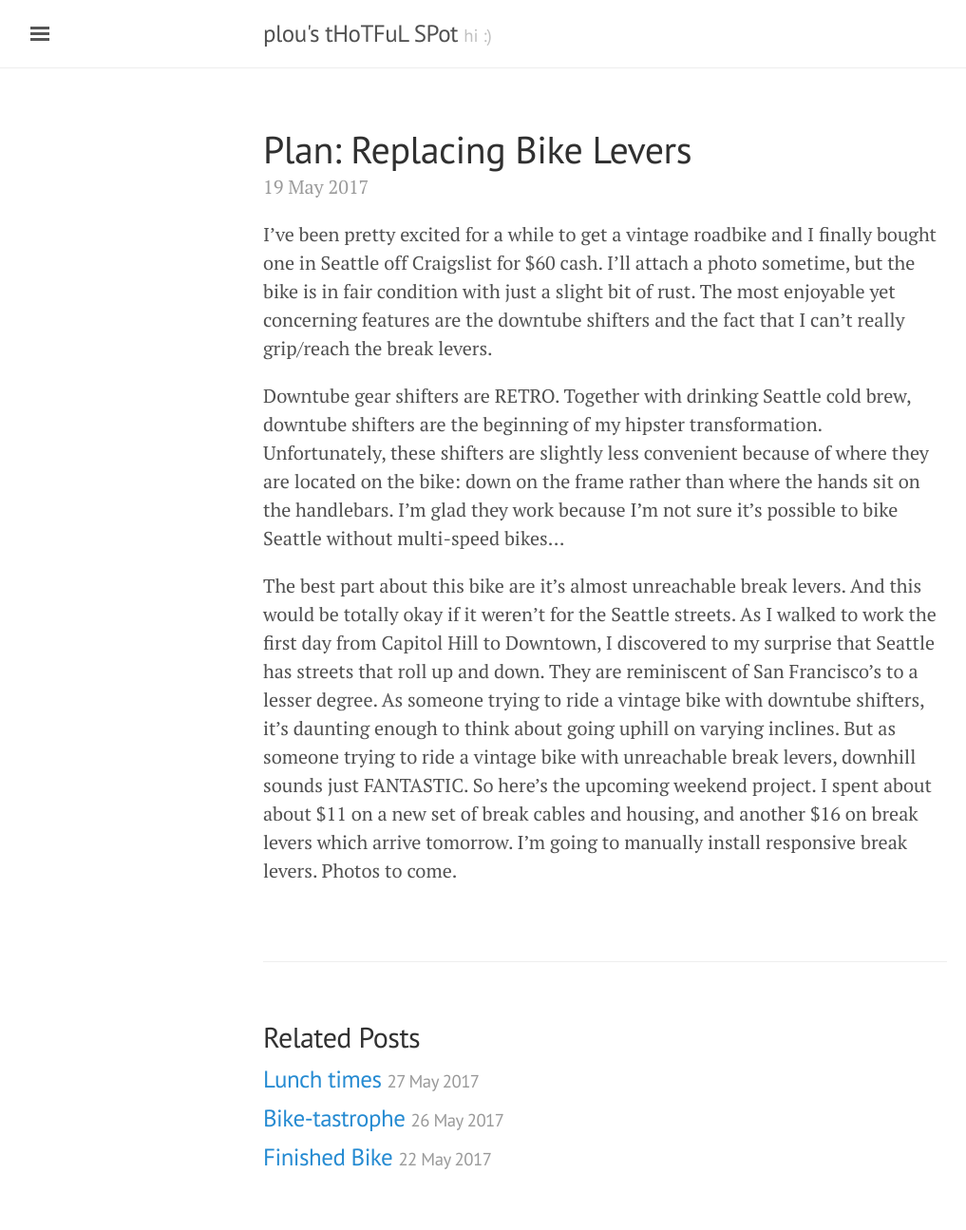
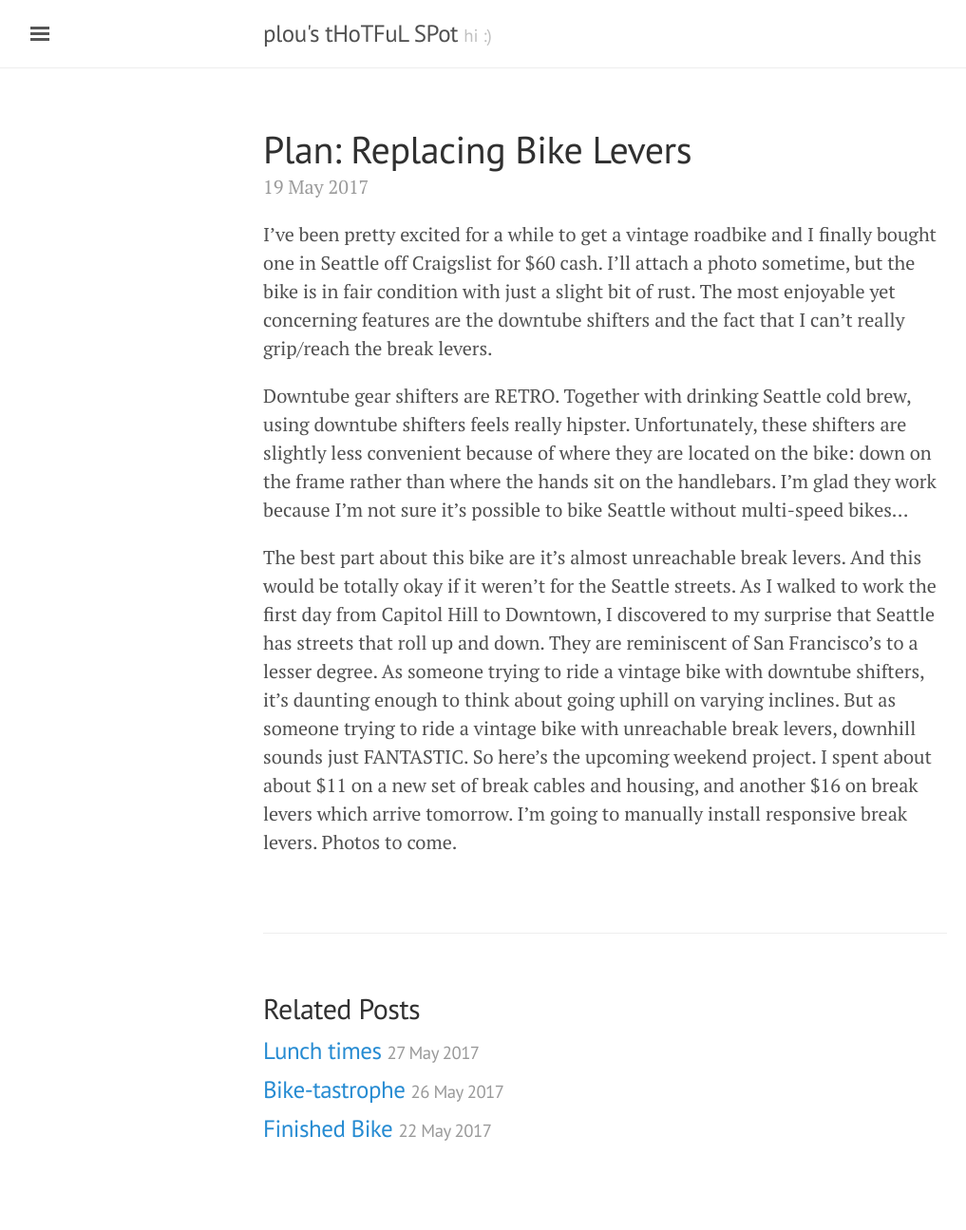
Before and after one commit to pslou/blog, a Jekyll site: the page built from _posts/2017-05-20-bike-levers.markdown, in a window 1280 px wide. Shown: the whole page at 95% size, without its empty margins (3-1020 px from the left). Built offline with Jekyll 4.4.1, drawn with Linux system fonts in a browser that asks for light colours; after the commit the page ends 1265 px from its top, so only the background shows below that.

Commit message:
edit old blog posts

```diff
--- a/_posts/2017-05-20-bike-levers.markdown
+++ b/_posts/2017-05-20-bike-levers.markdown
@@ -11,8 +11,8 @@ attach a photo sometime, but the bike is in fair condition with just a slight
 bit of rust. The most enjoyable yet concerning features are the downtube shifters
 and the fact that I can't really grip/reach the break levers.
 
-Downtube gear shifters are RETRO. Together with drinking Seattle cold brew, downtube
-shifters are the beginning of my hipster transformation.
+Downtube gear shifters are RETRO. Together with drinking Seattle cold brew, using downtube
+shifters feels really hipster.
 Unfortunately, these shifters are slightly less convenient because of where they are
 located on the bike: down on the frame rather than where the hands sit on the
 handlebars. I'm glad they work because I'm not sure it's possible to bike
```
